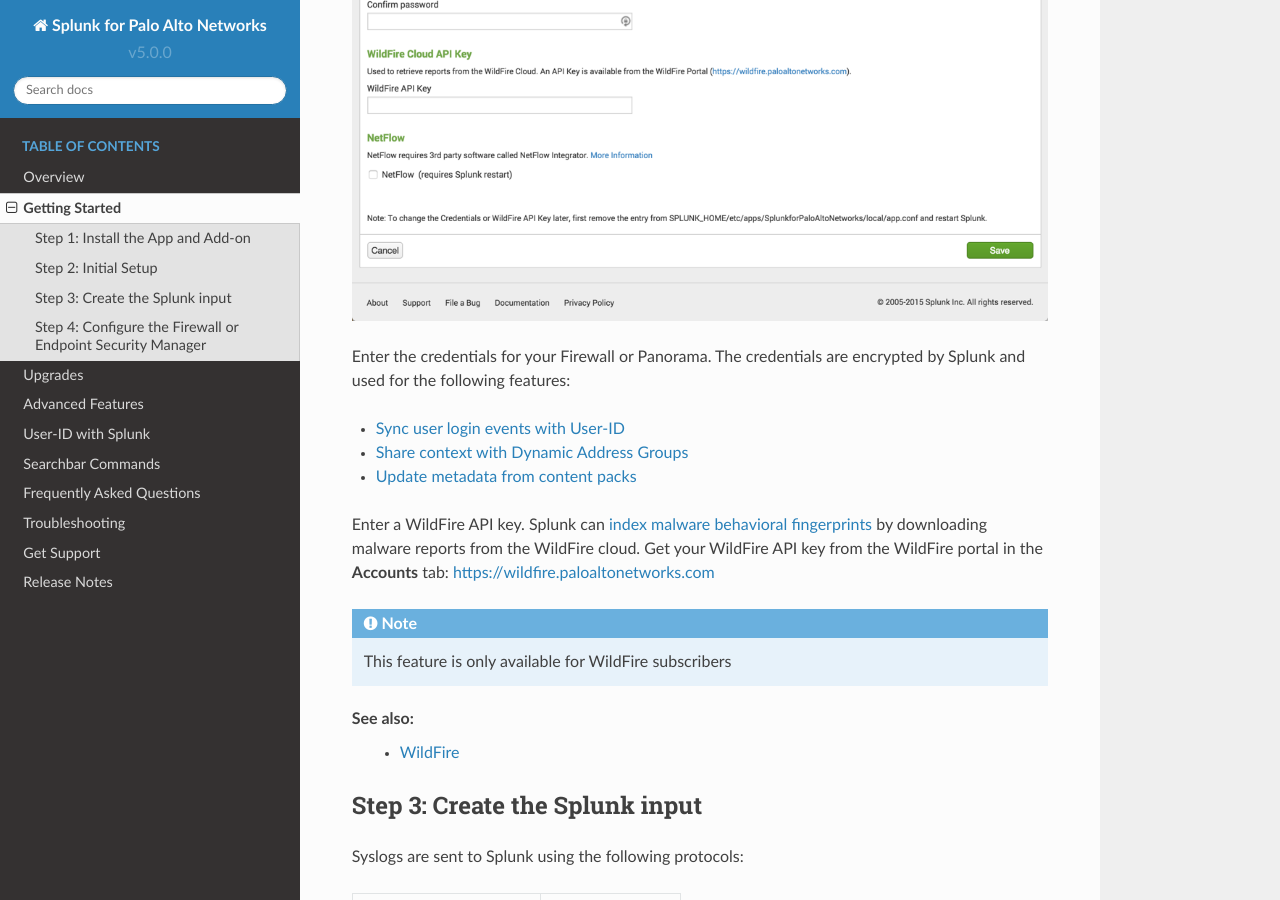
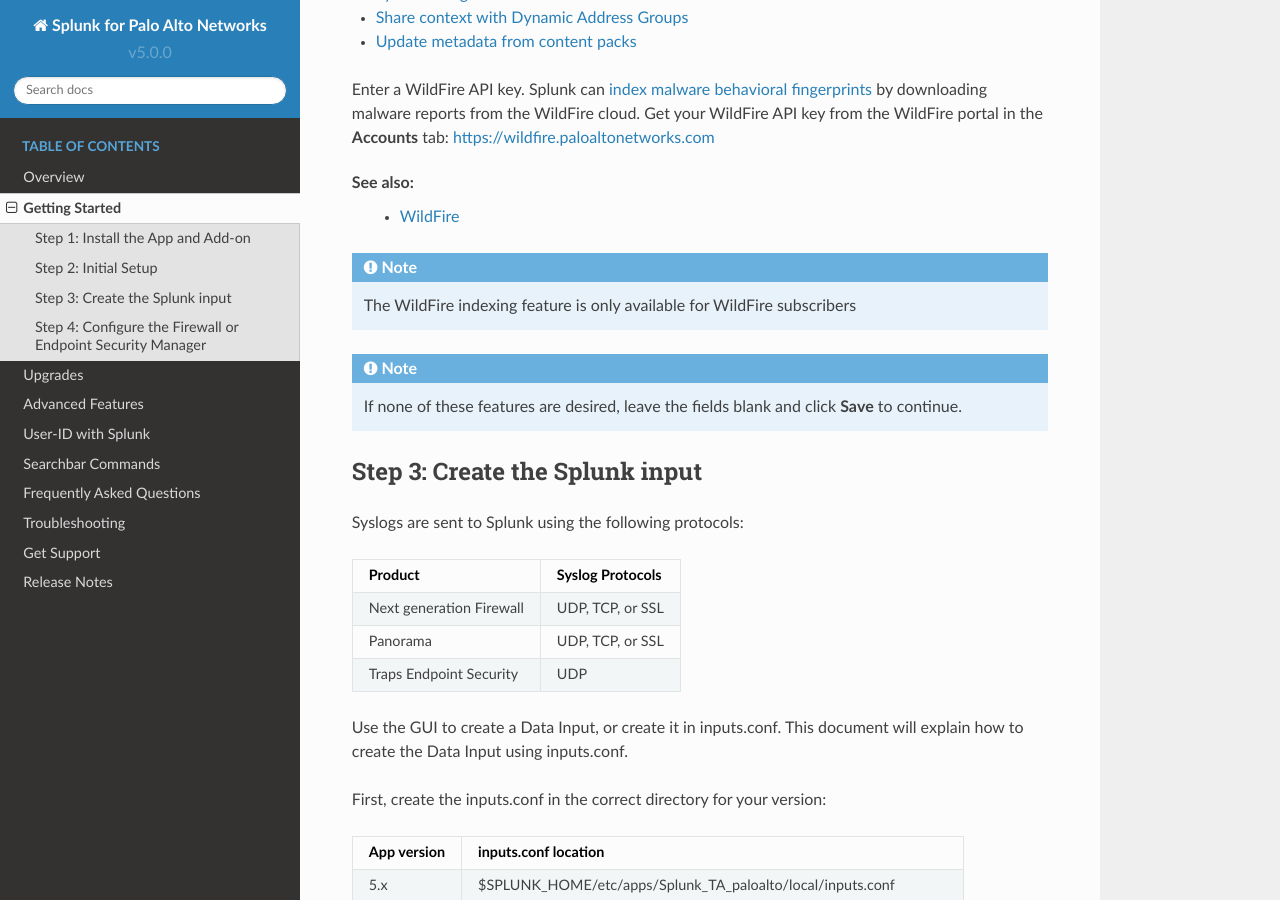
Before and after one commit to PaloAltoNetworks/pan-os-python, a Sphinx documentation site: the page built from docs/getting_started.rst, in a window 1280 px wide and 900 px high, scrolled down 2390 px. Built offline with Sphinx 7.4.7 and the Read the Docs theme 2.0.0, drawn with Linux system fonts in a browser that asks for light colours; some of the changed text lies outside the part shown.

Commit message:
Clean up initial setup section of getting started document

```diff
--- a/docs/getting_started.rst
+++ b/docs/getting_started.rst
@@ -68,10 +63,14 @@
 reports from the WildFire cloud. Get your WildFire API key from the
 WildFire portal in the **Accounts** tab:  https://wildfire.paloaltonetworks.com
 
-.. note:: This feature is only available for WildFire subscribers
-
 See also:
   * :ref:`wildfire`
+
+.. note:: The WildFire indexing feature is only available for WildFire
+   subscribers
+
+.. note:: If none of these features are desired, leave the fields blank and
+   click **Save** to continue.
 
 
 Step 3: Create the Splunk input
```
Also changed, not shown: other parts of docs/getting_started.rst (+0 -5 lines).
